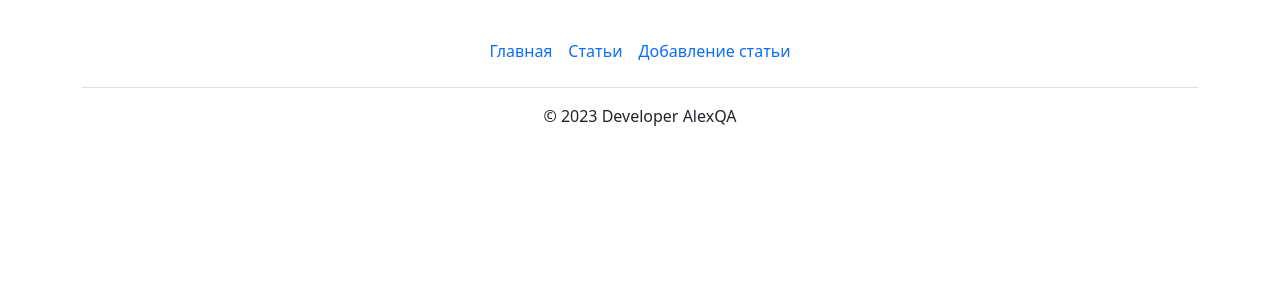
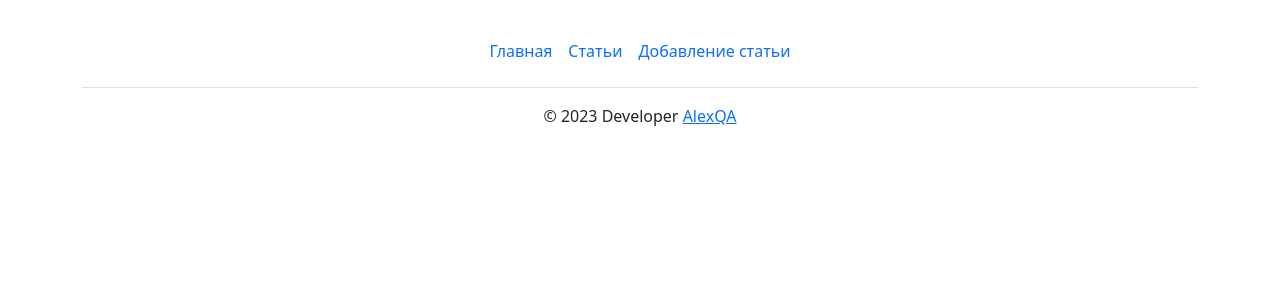
Before and after one commit to Aleks-QA/flask_python, a Flask app: page /about in a window 1280 px wide. Shown: the part 154-454 px from the top of the page. Run offline with Flask 3, Linux system fonts and the light colour scheme.

Commit message:
refactor

```diff
--- a/static/css/main.css
+++ b/static/css/main.css
@@ -11,7 +11,6 @@
 #left{float: left;}
 
 #right{float: right;}
-
 
 pre{
     margin:10px 1px 10px 30px;
--- a/templates/base.html
+++ b/templates/base.html
@@ -33,7 +33,7 @@
       <li class="nav-item"><a href="/posts" class="nav-link px-2 text-body-secondary">Статьи</a></li>
       <li class="nav-item"><a href="/create-article" class="nav-link px-2 text-body-secondary">Добавление статьи</a></li>
     </ul>
-    <p class="text-center text-body-secondary">© 2023 Developer AlexQA</p>
+    <p class="text-center text-body-secondary">© 2023 Developer <a href="https://github.com/Aleks-QA" target="_blank">AlexQA</a></p>
   </footer>
 </div>
 </body>
--- a/templates/index.html
+++ b/templates/index.html
@@ -184,6 +184,7 @@
           <h4 class="fst-italic">Прочие ресурсы</h4>
           <ol class="list-unstyled">
             <li><a href="https://github.com/Aleks-QA/flask_python" target="_blank">GitHub</a></li>
+            <li><a href="https://www.selenium.dev/selenium/docs/api/py/webdriver_support/selenium.webdriver.support.expected_conditions.html" target="_blank">Selenium documentation</a></li>
           </ol>
         </div>
       </div>
```
